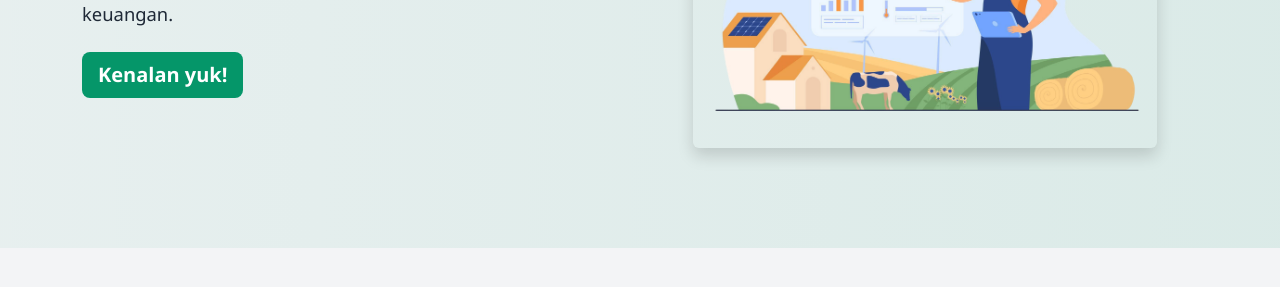
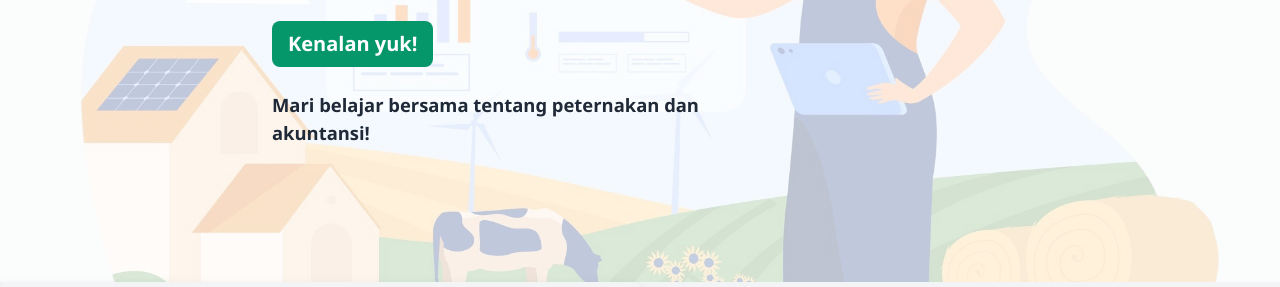
Before and after one commit to fitranzain/AkunTernak, a plain HTML site: page index.html in a window 1280 px wide. Shown: the part 318-605 px from the top of the page. Drawn offline with nearby package versions, Linux system fonts and the light colour scheme; no server answers.

Commit message:
edit hero

```diff
--- a/index.html
+++ b/index.html
@@ -38,9 +38,12 @@
     }
     /* Hero */
 .hero {
-  padding: 100px 0; /* bukan 100vh lagi */
-  background: linear-gradient(to right, rgba(5,150,105,0.05), rgba(5,150,105,0.1));
+  padding: 120px 0;
+  background: linear-gradient(rgba(255, 255, 255, 0.7), rgba(255, 255, 255, 0.7)),
+              url('images/herosection4.png') no-repeat center center;
+  background-size: cover;
 }
+
 
 .hero h1 {
   font-size: 2.5rem;
@@ -122,13 +125,19 @@
 <section id="hero" class="hero">
   <div class="container">
     <div class="row align-items-center">
-      <!-- Kolom Teks -->
-      <div class="col-md-6 text-center text-md-start" data-aos="fade-right">
+      <div class="col-md-8 text-center text-md-start mx-auto" data-aos="fade-right">
         <h1 class="fw-bold mb-3">AkunTernak</h1>
         <p class="lead mb-4">Berbagi kegiatan dunia peternakan dari sudut pandang keuangan.</p>
-        <a href="https://fitranzain.github.io/AkunTernak/artikel.html?file=Prolog.md" class="btn btn-primary btn-lg fw-bold">
-  Kenalan yuk!
-</a>
+        <a href="https://fitranzain.github.io/AkunTernak/artikel.html?file=Prolog.md" class="btn btn-primary btn-lg fw-bold mb-4">
+          Kenalan yuk!
+        </a>
+        <!-- Baris tambahan -->
+        <p class="fw-semibold">Mari belajar bersama tentang peternakan dan akuntansi!</p>
+      </div>
+    </div>
+  </div>
+</section>
+
       </div>
       <!-- Kolom Gambar -->
       <div class="col-md-6 text-center" data-aos="fade-left">
```
Also changed, not shown: 1 other file.
